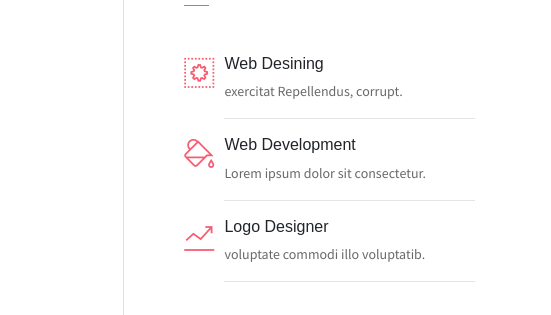
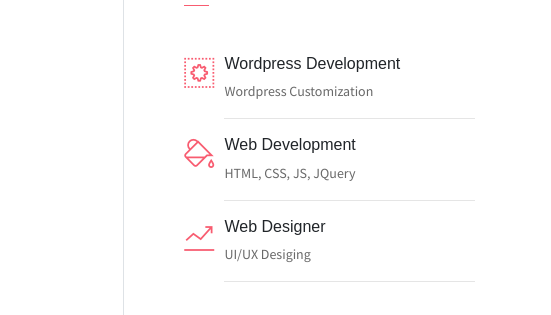
Before and after one commit to SakshamGa/portfolio, a plain HTML site: page index.html in a window 1280 px wide. Shown: the part 814-1129 px from the top of the page, 729-1280 px from the left. Drawn offline with Linux system fonts and the light colour scheme; some packages are replaced by stand-ins of ours.

Commit message:
Update index.html

```diff
--- a/index.html
+++ b/index.html
@@ -137,8 +137,8 @@
                 <div class="row">
                     <div class="col-1 text-danger pt-1"><i class="ti-widget icon-lg"></i></div>
                     <div class="col-10 ml-auto mr-3">
-                        <h6>Web Desining</h6>
-                        <p class="subtitle"> exercitat Repellendus, corrupt.</p>
+                        <h6>Wordpress Development</h6>
+                        <p class="subtitle">Wordpress Customization</p>
                         <hr>
                     </div>
                 </div>
@@ -146,15 +146,15 @@
                     <div class="col-1 text-danger pt-1"><i class="ti-paint-bucket icon-lg"></i></div>
                     <div class="col-10 ml-auto mr-3">
                         <h6>Web Development</h6>
-                        <p class="subtitle">Lorem ipsum dolor sit consectetur.</p>
+                        <p class="subtitle">HTML, CSS, JS, JQuery</p>
                         <hr>
                     </div>
                 </div>
                 <div class="row">
                     <div class="col-1 text-danger pt-1"><i class="ti-stats-up icon-lg"></i></div>
                     <div class="col-10 ml-auto mr-3">
-                        <h6>Logo Designer</h6>
-                        <p class="subtitle">voluptate commodi illo voluptatib.</p>
+                        <h6>Web Designer</h6>
+                        <p class="subtitle">UI/UX Desiging</p>
                         <hr>
                     </div>
                 </div>
```
